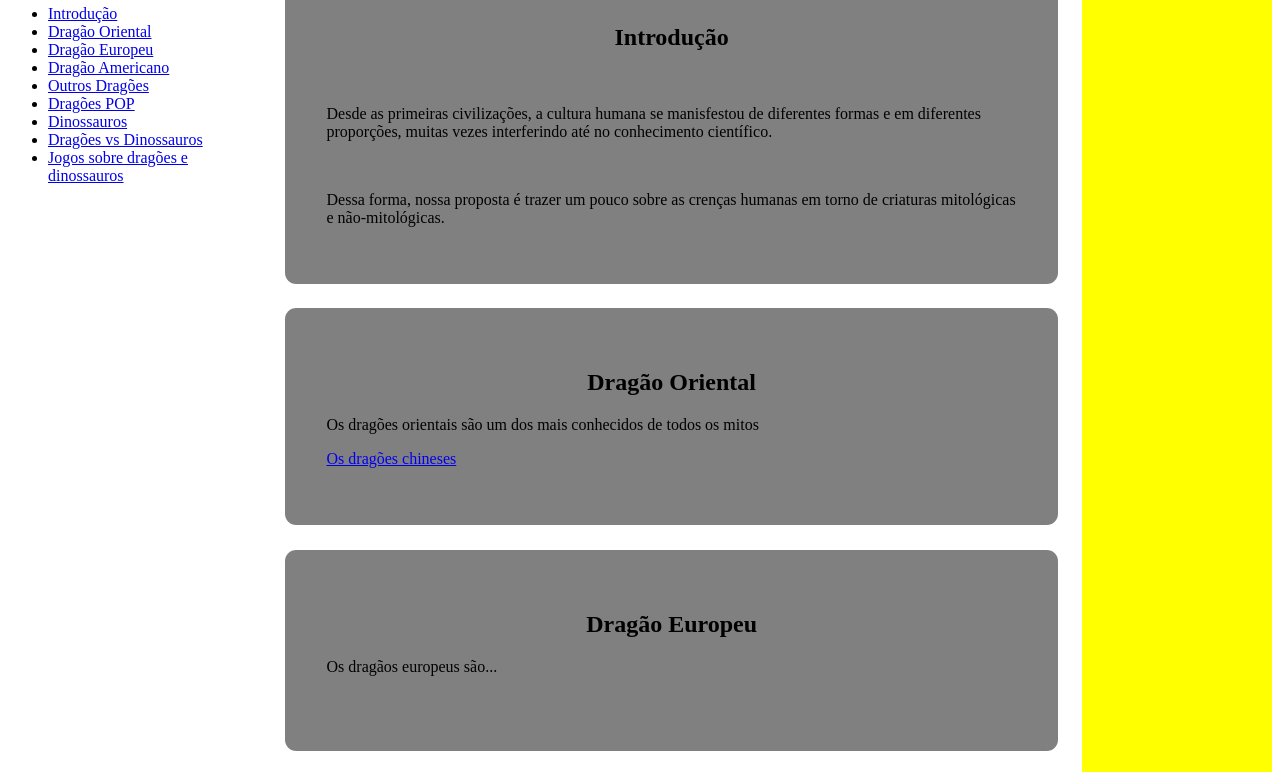
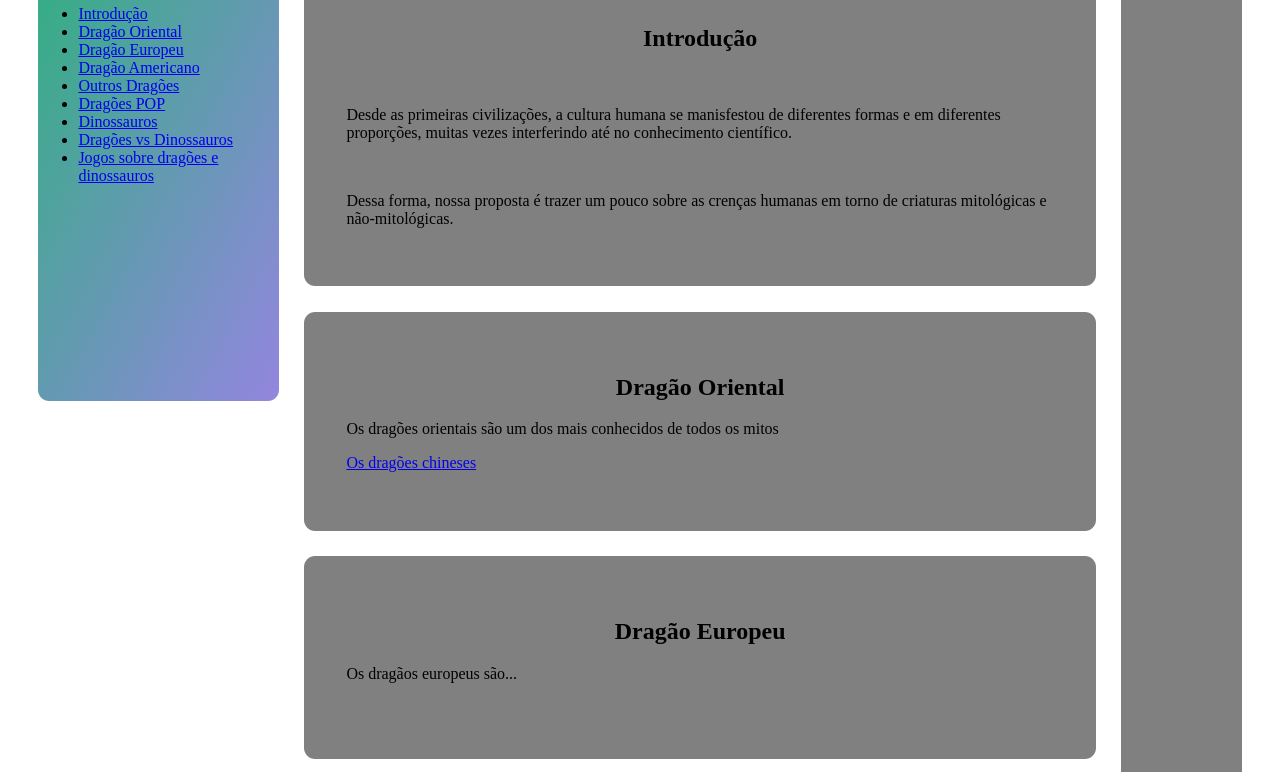
Before and after one commit to PedrGBarruetavenaV/dragoes, a plain HTML site: page index.html in a window 1280 px wide. Shown: the part 220-992 px from the top of the page. Drawn offline with Linux system fonts and the light colour scheme.

Commit message:
atualizar as cores

```diff
--- a/estilos.css
+++ b/estilos.css
@@ -1,5 +1,9 @@
 html{
     background-color: #ffffff
+}
+body{
+    margin-left: 3%;
+    margin-right: 3%;
 }
 
 
@@ -7,11 +11,11 @@ html{
 #pagina-inicial{
     display: grid;
     grid-template-rows: 150px 1fr;
-    grid-template-columns: 20% 1fr 15%;
+    grid-template-columns: 20% 1fr 10%;
 }
 header{
     grid-column: 1 / 4;
-    background-color: gray;
+    background-image: linear-gradient( to left top, rgb(21 49 110), rgb(111 207 132));
     display: grid;
     grid-template-columns: 100px 1fr;
     border-radius: 0.7em;
@@ -29,8 +33,10 @@ header #logo{
 
 nav{
     grid-column: 1 / 2;
-    grid-row: 2 / 3;
     height: 100%;
+    background-image: linear-gradient( to left top, rgba(92, 72, 207, 0.664), rgba(50 175 129));
+    height: 20%;
+    border-radius: 0.7em;
 }
 
 #secao-principal{
@@ -51,7 +57,9 @@ nav{
 #propaganda{
     grid-column: 3 / 4;
     grid-row: 2 / 3;
-    background-color: yellow;
+    background-color: gray;
+    border-radius: 0.7em;
+    margin-top: 5%;
 }
 
 footer{
```
